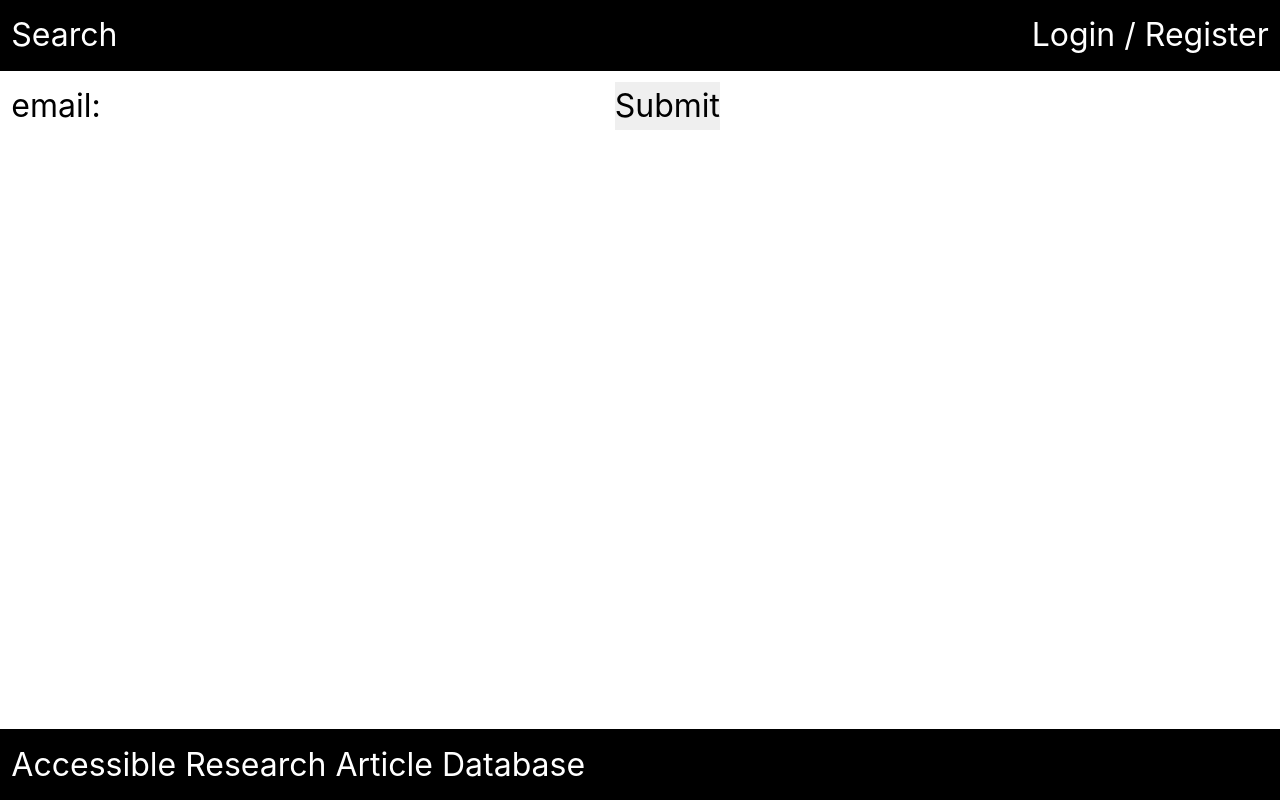
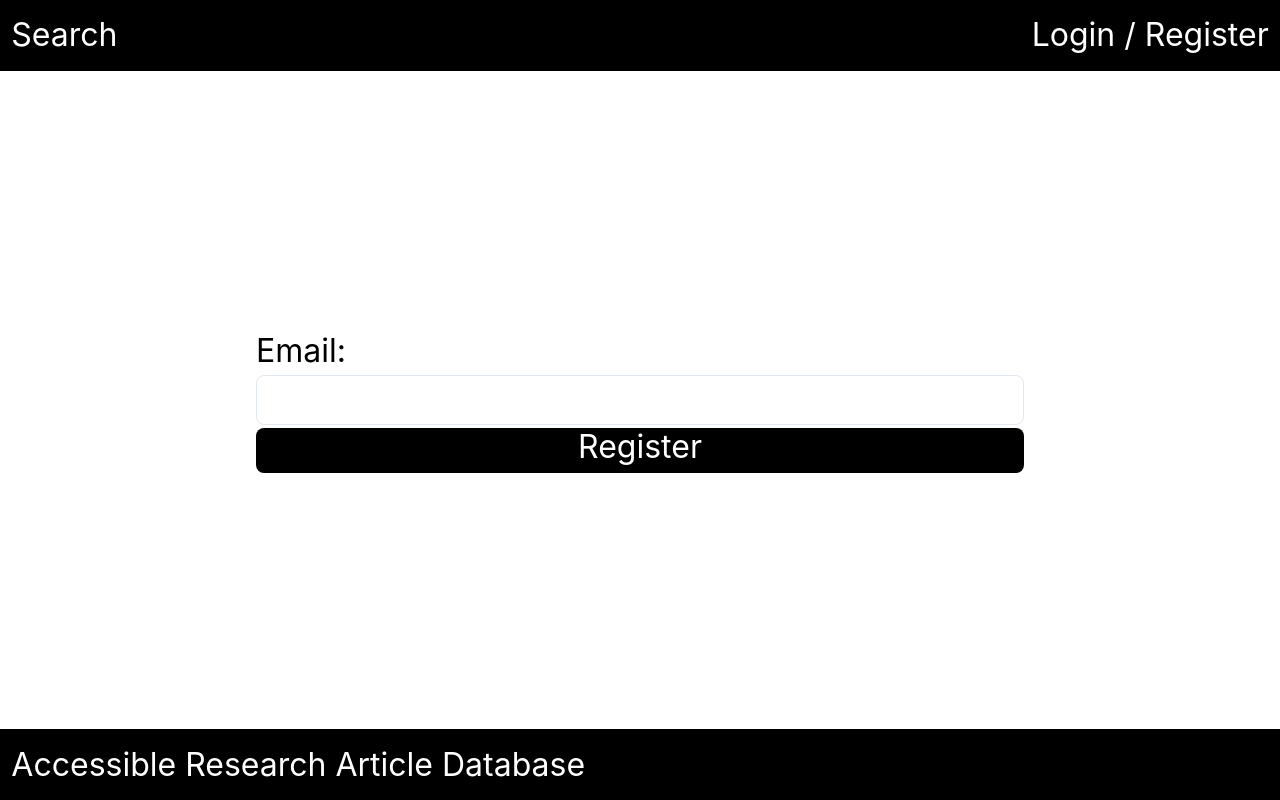
Before and after one commit to jasoncolburne/arad, a React (Create React App) app in the folder front-end/: page /register in a window 1280 px wide. Built offline with nearby package versions, Linux system fonts and the light colour scheme.

Commit message:
style registration form

```diff
--- a/front-end/src/Arad.tsx
+++ b/front-end/src/Arad.tsx
@@ -1,4 +1,4 @@
-import { ChakraProvider, theme } from '@chakra-ui/react';
+import { Box, ChakraProvider, theme } from '@chakra-ui/react';
 import { Outlet } from 'react-router-dom';
 
 import { Header } from './components/Header';
@@ -22,13 +22,13 @@ const Arad = () => {
   return (
     <GlobalState value={initialState}>
       <ChakraProvider theme={theme}>
-        <div className="arad">
+        <Box className="arad">
           <Header />
-          <div className="content">
+          <Box className="content">
             <Outlet />
-          </div>
+          </Box>
           <Footer />
-        </div>
+        </Box>
       </ChakraProvider>
     </GlobalState>
   );
--- a/front-end/src/identification/Register/RegistrationForm.tsx
+++ /dev/null
@@ -1,51 +0,0 @@
-import { useNavigate } from "react-router";
-import { useEffect, useState } from "react";
-
-import { useGlobalState } from "../../GlobalState";
-
-import { Role } from "../../datatypes/Role";
-import { User } from "../../datatypes/User";
-
-
-interface RegistrationPayload {
-  email: String;
-}
-
-const RegistrationForm = () => {
-  const { state, setState } = useGlobalState();
-  const [email, setEmail] = useState('');
-  const navigate = useNavigate();
-
-  useEffect(() => {
-    if (state.roles!.length > 0) {
-      navigate("/");
-    }
-  }, [state, navigate])
-
-  const register = async (event: React.MouseEvent<HTMLFormElement>) => {
-    event.preventDefault();
-    const payload: RegistrationPayload = { email };
-    const response = await fetch('http://localhost:81/identify/register', {
-      method: "POST",
-      headers: {
-        "Content-Type": "application/json",
-      },
-      body: JSON.stringify(payload)
-    });
-    const user: User = await response.json();
-    const newState = { ...state, user, roles: [Role.Reader] };
-    setState(newState);
-  }
-
-  return (
-    <form onSubmit={register}>
-      <label>
-        email:{" "}
-        <input type="text" name="email" onChange={(event) => { setEmail(event.target.value) }} />
-      </label>{" "}
-      <input type="submit" value="Submit" />
-    </form>
-  );
-}
-
-export { RegistrationForm };
--- a/front-end/src/identification/Register/index.tsx
+++ b/front-end/src/identification/Register/index.tsx
@@ -1,10 +1,85 @@
-import { RegistrationForm } from "./RegistrationForm";
+import { useNavigate } from "react-router";
+import { useEffect, useState } from "react";
+
+import {
+  Input,
+  InputGroup,
+} from "@chakra-ui/input";
+
+import {
+  FormControl,
+  Button,
+} from '@chakra-ui/react';
+
+import { useGlobalState } from "../../GlobalState";
+
+import { Role } from "../../datatypes/Role";
+import { User } from "../../datatypes/User";
+import { Box, Center, Stack } from "@chakra-ui/layout";
+
+
+interface RegistrationPayload {
+  email: String;
+}
 
 const Register = () => {
+  const { state, setState } = useGlobalState();
+  const [email, setEmail] = useState('');
+  const navigate = useNavigate();
+
+  useEffect(() => {
+    if (state.roles!.length > 0) {
+      navigate("/");
+    }
+  }, [state, navigate])
+
+  const postRegistration = async (event: React.MouseEvent<HTMLButtonElement>) => {
+    event.preventDefault();
+    const payload: RegistrationPayload = { email };
+    const response = await fetch('http://localhost:81/identify/register', {
+      method: "POST",
+      headers: {
+        "Content-Type": "application/json",
+      },
+      body: JSON.stringify(payload)
+    });
+    const user: User = await response.json();
+    const newState = { ...state, user, roles: [Role.Reader] };
+    setState(newState);
+  }
+
   return (
-    <div className="Register">
-      <RegistrationForm />
-    </div>
+    <Center h="100%">
+      <Box w="container.md">
+        <FormControl isRequired>
+          Email:
+          <InputGroup size='2xl'>
+            <Input
+              id='email'
+              type='email'
+              borderRadius="lg"
+              paddingLeft="4px"
+              paddingRight="4px"
+              focusBorderColor="black"
+              onChange={(event) => { setEmail(event.target.value) }}
+            />
+          </InputGroup>
+        </FormControl>
+        <Button
+          width="full"
+          type="submit"
+          size="2xl"
+          borderRadius="lg"
+          color="white"
+          backgroundColor="black"
+          fontWeight="normal"
+          paddingBottom="7px"
+          onClick={postRegistration}
+        >
+          Register
+        </Button>
+      </Box>
+    </Center>
   );
 }
 
```
